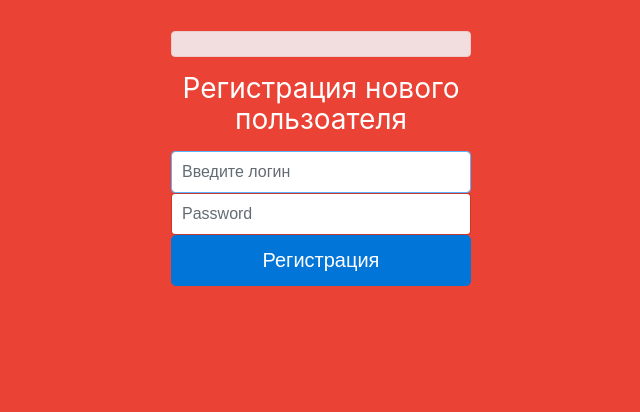
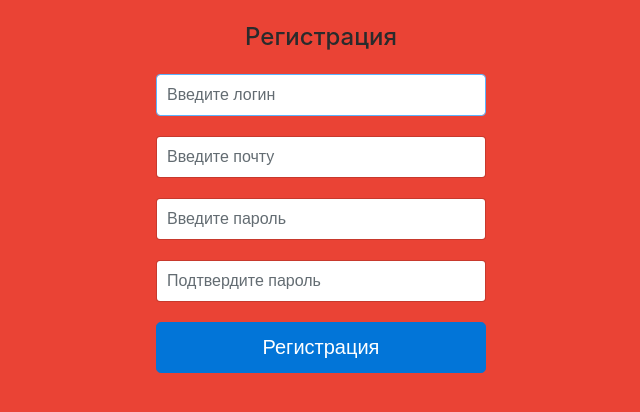
Before and after one commit to TylerPHP/MyChat_2, a PHP site: page /register.php in a window 1280 px wide. Shown: the part 198-610 px from the top of the page, without its empty margins (319-959 px from the left). Run offline with PHP 8.4, Linux system fonts and the light colour scheme; data that the repository does not hold is empty; some libraries are stand-ins or nearby versions.

Commit message:
25.09.18

```diff
--- a/CSS/register.css
+++ b/CSS/register.css
@@ -1,32 +1,10 @@
-/*body form .col-md-6{
-	margin:0;
-	padding:0;
-	max-width: 900px;
-}
-body form .col-md-6 input{
-	max-width: 400px;
-}
-body form  .alert-danger{
-	white-space: nowrap;
-	max-width: 460px;
-}
-body form  .field-label-responsive{
-	max-width: 100px;
-}
-body form .col-md-6 {
-	max-width: 450px;
-}*/
-
-
 .form-signin {
   width: 100%;
   max-width: 330px;
-  padding: 15px;
   margin: 0 auto;
+  height: auto;
 }
-.form-signin .checkbox {
-  font-weight: 400;
-}
+
 .form-signin .form-control {
   position: relative;
   box-sizing: border-box;
@@ -37,13 +15,14 @@ body form .col-md-6 {
 .form-signin .form-control:focus {
   z-index: 2;
 }
-.form-signin input[type="email"] {
-  margin-bottom: -1px;
-  border-bottom-right-radius: 0;
-  border-bottom-left-radius: 0;
+.form-signin .form-control{
+  margin-bottom:20px;
 }
-.form-signin input[type="password"] {
-  margin-bottom: 10px;
-  border-top-left-radius: 0;
-  border-top-right-radius: 0;
+.bg-secondary .text-danger{
+margin-top: -20px;
+height: 20px;
 }
+
+.bg-secondary{
+  overflow:hidden;
+}
--- a/register.php
+++ b/register.php
@@ -1,21 +1,26 @@
 <?php  require_once('header.php');
 require_once('server/register_serv.php');
 ?>
-<div class="p-3 mb-2 bg-secondary text-white">
-<div class="text-center">
- <form class="form-signin" role="form" method="POST" action="register.php">
-  <div class="alert alert-danger" role="alert">
-          <?=$Error__1;?></div>
-      <h1 class="h3 mb-3 font-weight-normal">Регистрация нового пользоателя</h1>
-      <input type="text" name="login" class="form-control" placeholder="Введите логин" value="<?=$data['login'] ?? '';?>" required autofocus>
+
+<div class="text-center p-4 border border-white bg-secondary">
+  <h1 class="h4 mb-4 ">Регистрация</h1>
+  <div class="text-danger"><?=$Error__1;?></div>
+  <form class="form-signin" role="form" method="POST" action="register.php">
+    <input type="text" name="login" class="form-control" placeholder="Введите логин" value="<?=$data['login'] ?? '';?>" required autofocus>
+    <div class="text-danger"><?=$Error__2;?></div>
+    <input type="text" name="email" class="form-control" placeholder="Введите почту" value="<?=$data['email'] ?? '';?>" required>
+    <div class="text-danger"><?=$Error__3;?></div>
+    <input type="password" name="password" class="form-control" placeholder="Введите пароль" value="<?=$data['password'] ?? '';?>" required>
+    <div class="text-danger"><?=$Error__4;?></div>
+    <input type="password" name="password_2" class="form-control" placeholder="Подтвердите пароль" value="<?=$data['password_2'] ?? '';?>" required>
+    <button class="btn btn-lg btn-primary btn-block" name="click" type="submit">Регистрация</button>
+  </form>
+</div>
 
 
-      <input type="text"  class="form-control" placeholder="Password" required>
 
-      <button class="btn btn-lg btn-primary btn-block" type="submit">Регистрация</button>
-    </form>
-</div>
-</div>
+
+
 
 
 
```
Also changed, not shown: server/register_serv.php (+71 -53 lines), CSS/images/reg_1.png (added), CSS/images/reg_2.jpg (added).
